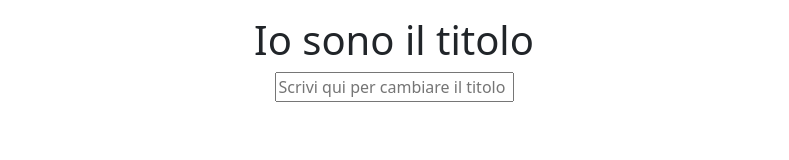
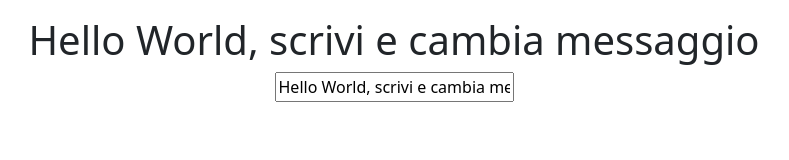
Before and after one commit to markcaf/vue-hello, a plain HTML site: page index.html in a window 1280 px wide. Shown: the whole page, without its empty margins (246-1035 px from the left). Drawn offline with nearby package versions, Linux system fonts and the light colour scheme.

Commit message:
H1 printing message with data in vue.js instance

```diff
--- a/index.html
+++ b/index.html
@@ -14,8 +14,8 @@
         <div class="container">
             <div class="row mt-3">
                 <div class="col-12 text-center">
-                    <h1>Io sono il titolo</h1>
-                    <input type="text" placeholder="Scrivi qui per cambiare il titolo">
+                    <h1>{{ message }}</h1>
+                    <input v-model="message" type="text" placeholder="Scrivi qui per cambiare il titolo">
                 </div>
             </div>
         </div>
--- a/js/script.js
+++ b/js/script.js
@@ -1,5 +1,9 @@
 const app = new Vue(
     {
         el: '#app',
+
+        data: {
+            message: 'Hello World, scrivi e cambia messaggio',
+        }
     }
 );
```
